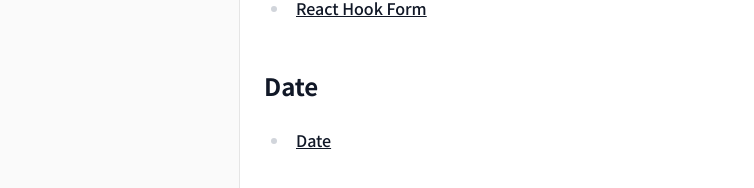
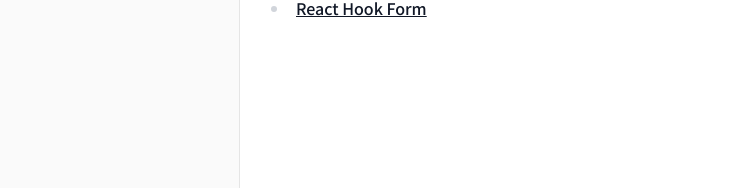
Before and after one commit to kem198/kems-toys, a Next.js app: page /hello-world in a window 1280 px wide. Shown: the part 430-618 px from the top of the page, without its empty margins (0-754 px from the left). Built offline with nearby package versions, Linux system fonts and the light colour scheme.

Commit message:
feat: add DateOnClientSide and DateOnServerSide components for displaying current date refactor: remove Date section from main page

```diff
--- a/src/app/(toys)/hello-world/page.mdx
+++ b/src/app/(toys)/hello-world/page.mdx
@@ -12,7 +12,3 @@
 
 - <Link href="/hello-world/react-hooks/">React Hooks</Link>
 - <Link href="/hello-world/react-hook-form/">React Hook Form</Link>
-
-## Date
-
-- <Link href="/hello-world/date/">Date</Link>
```
Also changed, not shown: src/app/(toys)/hello-world/_date/_components/date-on-client-side.tsx (renamed from src/app/(toys)/hello-world/date/_components/date-on-client-side.tsx), src/app/(toys)/hello-world/_date/_components/date-on-server-side.tsx (renamed from src/app/(toys)/hello-world/date/_components/date-on-server-side.tsx), src/app/(toys)/hello-world/_date/page.tsx (renamed from src/app/(toys)/hello-world/date/page.tsx).
